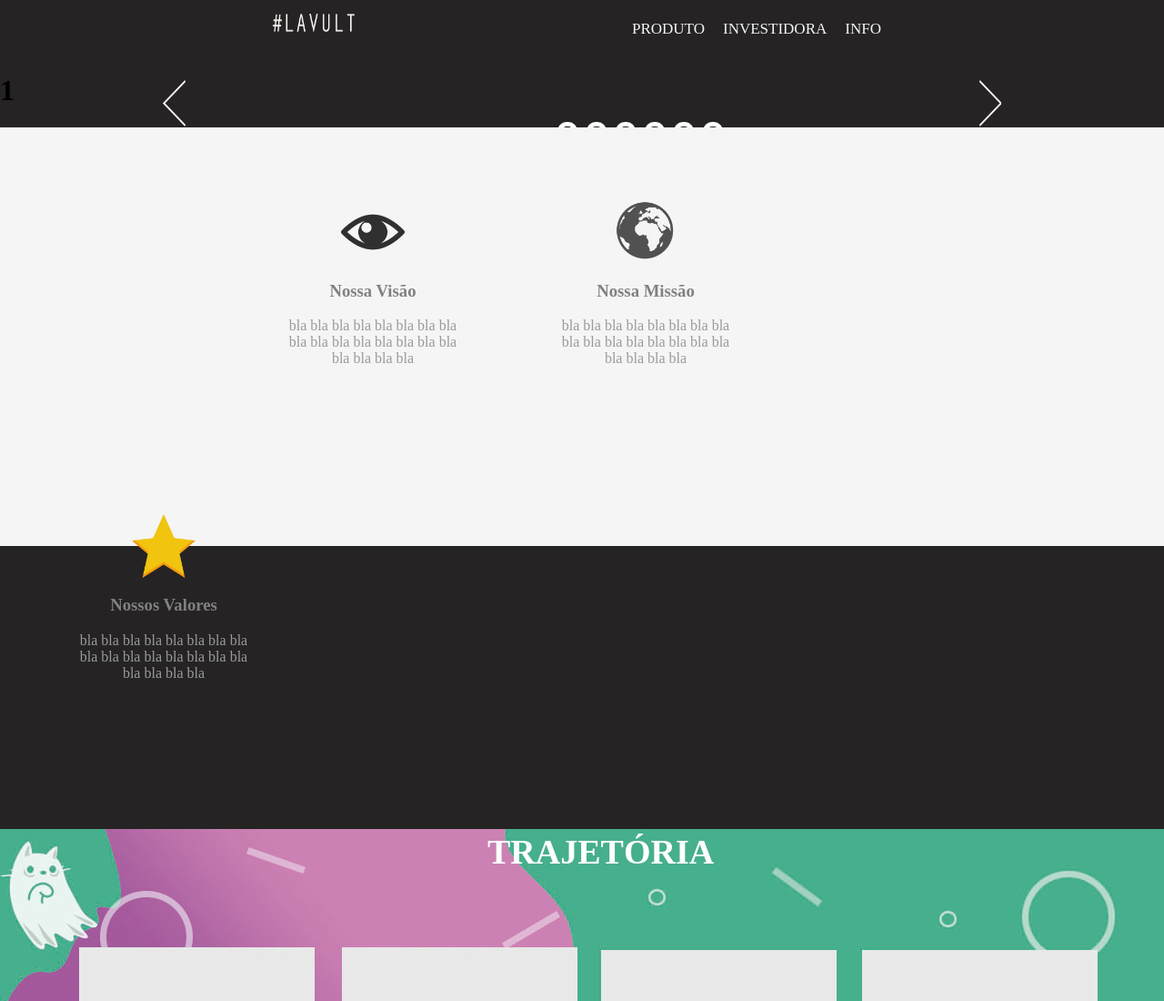
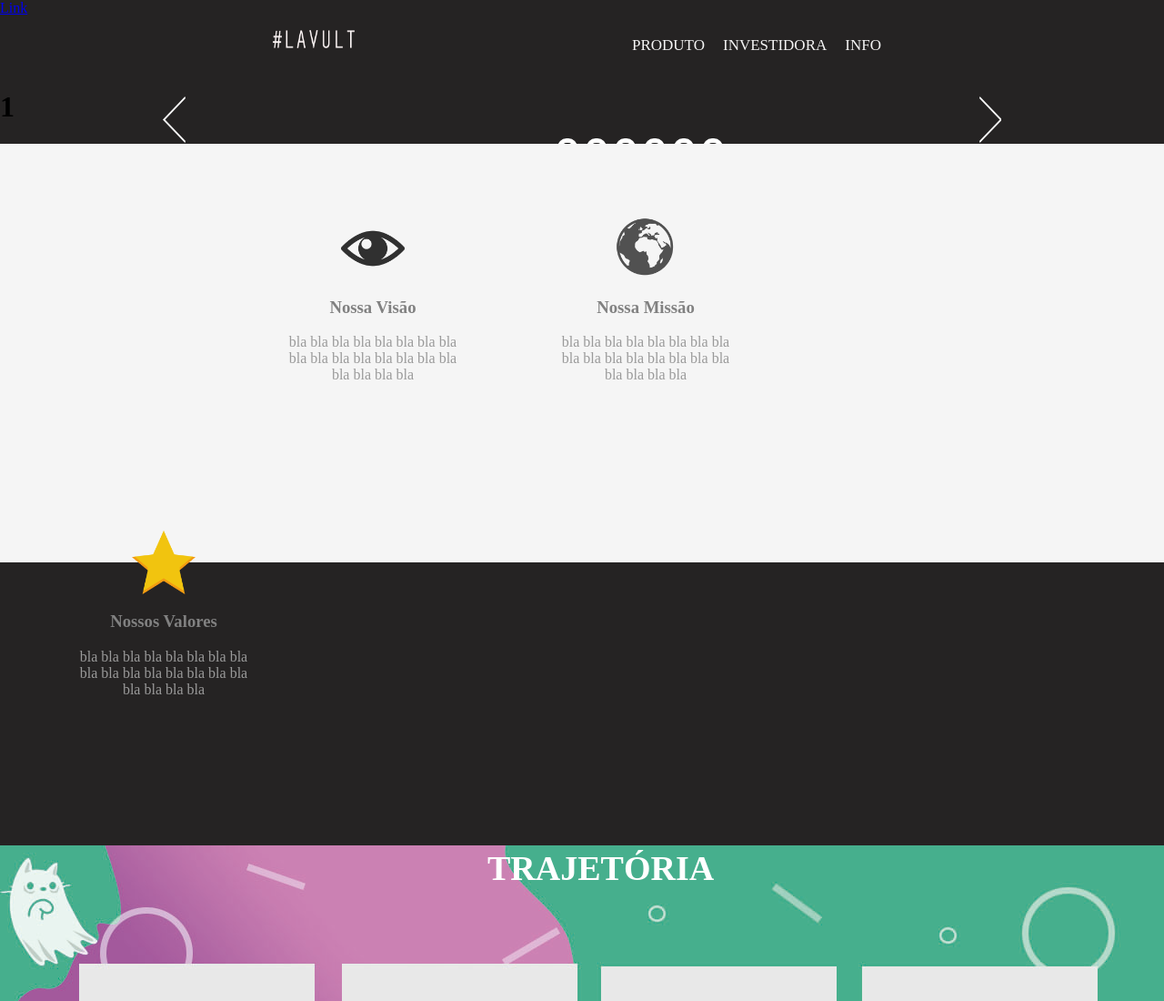
Before and after one commit to JurandirGuilherme/SiteLaVult.github.oi, a plain HTML site: page index.html in a window 1280 px wide. Shown: the top 1100 px of the page at 91% size. Drawn offline with Linux system fonts and the light colour scheme; a script that the page names is missing.

Commit message:
Update index.html

```diff
--- a/index.html
+++ b/index.html
@@ -5,6 +5,7 @@
 		<title>Lavult - inicio</title>
 		<link rel="stylesheet" type="text/css" href="css/css.css">
 		<link rel="stylesheet" type="text/css" href="css/slick.css"/>
+		<a href="http://foo.com/bar.html#disqus_thread">Link</a>
 	</head>
 	<body>
 		<main>
```
